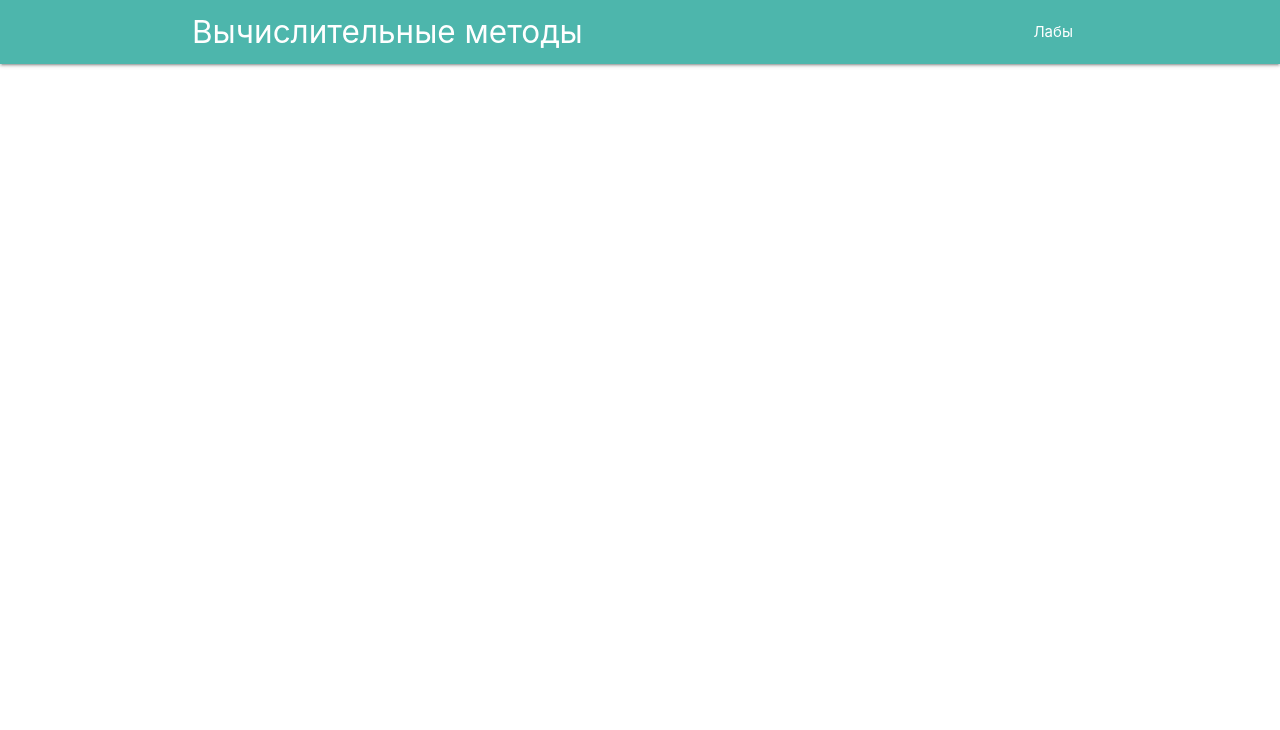
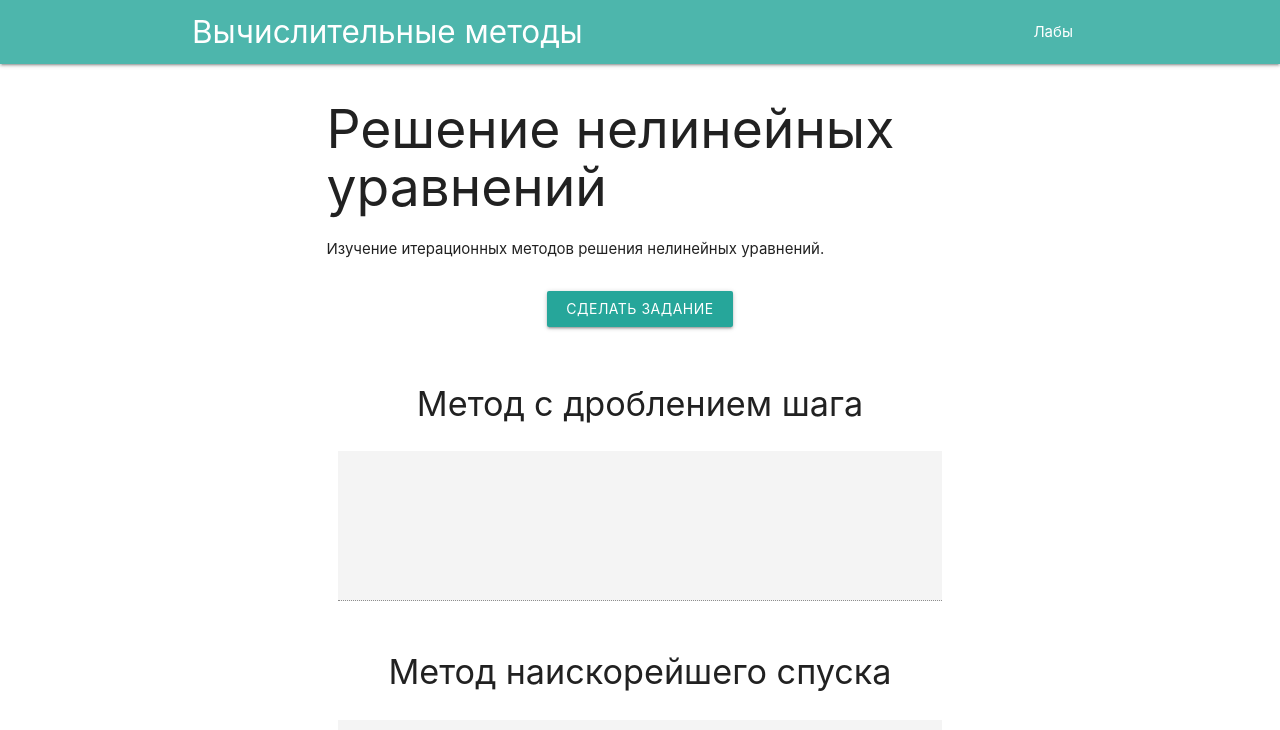
Before and after one commit to Vadimagic/ComputationalMethods, a Vue app: page /lab10 in a window 1280 px wide. Shown: the top 730 px of the page. Built offline with nearby package versions, Linux system fonts and the light colour scheme.

Commit message:
create structure lb10

```diff
--- a/src/views/Lab10.vue
+++ b/src/views/Lab10.vue
@@ -0,0 +1,21 @@
+<template>
+	<div class="container">
+		<h2>Решение нелинейных уравнений</h2>
+		<p>Изучение итерационных методов решения нелинейных уравнений.</p>
+		<div class="row">
+			<div class="input-field col offset-s4 s4">
+				<button @click="button1_click" class="btn" style="width: 100%">Сделать задание 1</button>
+			</div>
+		</div>
+		<div class="row">
+			<h4 class="center-align col s12">Метод с дроблением шага</h4>
+			<div class="input-field col s12">
+				<textarea v-model="text" id="textarea1" class="materialize-textarea" style="height: 150px; background: #f4f4f4;" disabled></textarea>
+			</div>
+			<h4 class="center-align col s12">Метод наискорейшего спуска</h4>
+			<div class="input-field col s12">
+				<textarea v-model="text" id="textarea1" class="materialize-textarea" style="height: 150px; background: #f4f4f4;" disabled></textarea>
+			</div>
+		</div>
+	</div>
+</template>
```
